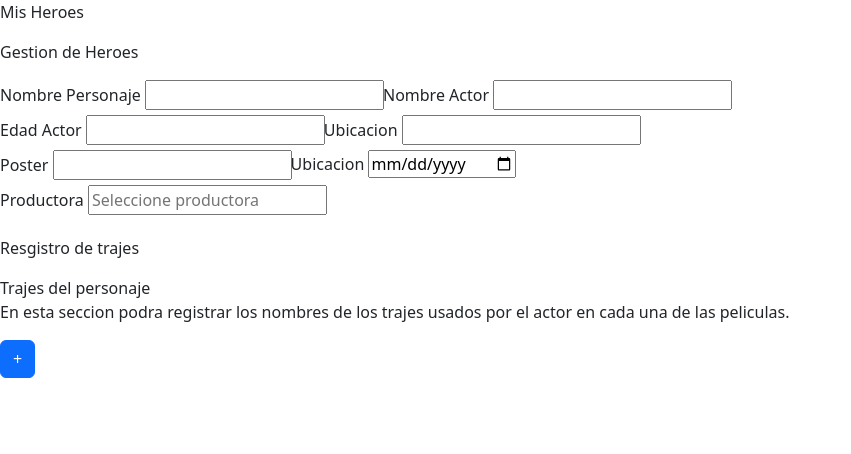
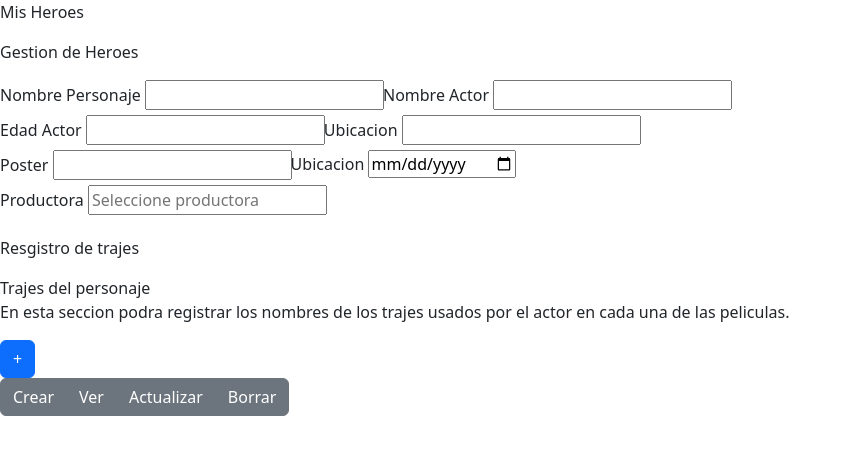
Before and after one commit to RonalYesidGutierrezQuitian/JavaScript-RonalGutierrez, a plain HTML site: page 6.quizCrudMayo/index.html in a window 1280 px wide. Shown: the whole page, without its empty margins (0-851 px from the left). Drawn offline with nearby package versions, Linux system fonts and the light colour scheme; a script that the page names is missing.

Commit message:
feat: :sparkles: Añadiendo botones CRUD JavaScript
Se añaden los botones para las 4 operaciones de CRUD

```diff
--- a/6.quizCrudMayo/index.html
+++ b/6.quizCrudMayo/index.html
@@ -70,6 +70,14 @@
                 <div class="showTrajes" id="showTrajes"></div>
             </tbody>
         </table>
+        <div class="btn-toolbar" role="toolbar" aria-label="Toolbar with button groups">
+            <div class="btn-group mr-2" role="group" aria-label="First group">
+              <button type="button" class="btn btn-secondary">Crear</button>
+              <button type="button" class="btn btn-secondary">Ver</button>
+              <button type="button" class="btn btn-secondary">Actualizar</button>
+              <button type="button" class="btn btn-secondary">Borrar</button>
+            </div>
+        </div>
     </main>
     <script src="js/main.js"></script>
     <script src="https://cdn.jsdelivr.net/npm/bootstrap@5.3.3/dist/js/bootstrap.bundle.min.js" integrity="sha384-YvpcrYf0tY3lHB60NNkmXc5s9fDVZLESaAA55NDzOxhy9GkcIdslK1eN7N6jIeHz" crossorigin="anonymous"></script>
```
